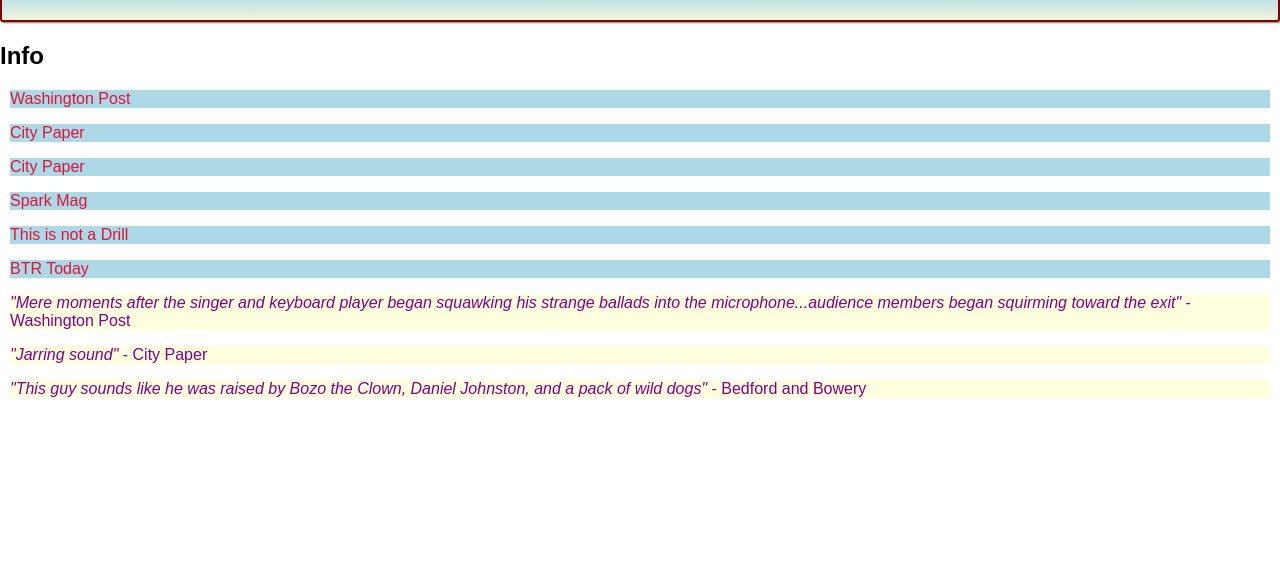
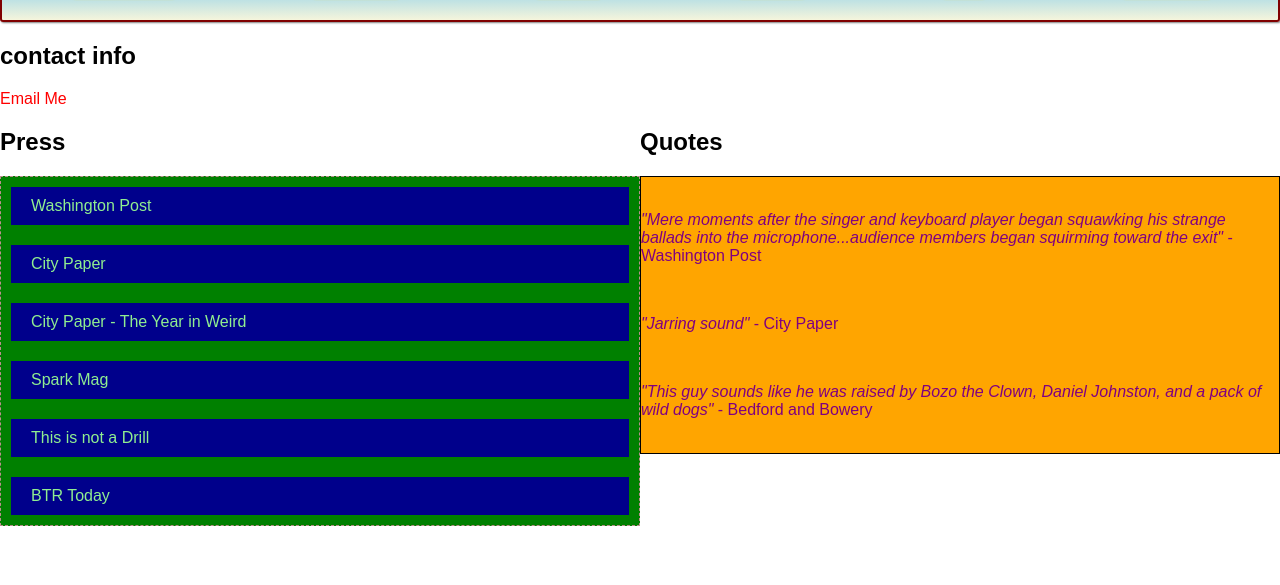
Before and after one commit to peariesol/peariesol, a React app: page /info in a window 1280 px wide. Shown: the part 62-647 px from the top of the page. Built offline with nearby package versions, Linux system fonts and the light colour scheme.

Commit message:
work on info page

```diff
--- a/src/Pages/Info/Info.js
+++ b/src/Pages/Info/Info.js
@@ -3,27 +3,47 @@
 import quotes from '../../Utils/PressQuotes'
 import './Info.css'
 
-const Info = () => {
 const pressLinks = links.map(({ value, text, link }) => (
-		<div key={value} className="pressLinkBox">
+	<span key={value} className="pressLinkBox">
 		<a href={link}>
 			<p className="pressLink">{text}</p>
 		</a>
-		</div>
+	</span>
 ))
+
 const pressQuotes = quotes.map(({ value, quote, outlet }) => (
-		<div key={value} className="pressQuoteBox">
+	<span key={value} className="pressQuoteBox">
 		<p className="pressQuote">
 			<em>{`"${quote}"`}</em>
 			{` - ${outlet}`}
 		</p>
+	</span>
+))
+
+const Info = () => {
+	return (
+		<div className="infoPage">
+			<div className="contactInfo">
+				<h2>contact info</h2>
+
+				<a
+					style={{ color: 'red' }}
+					href="mailto:solpearie@gmail.com?Subject=Hello%20Dolly"
+					target="_top"
+				>
+					Email Me
+				</a>
 			</div>
-	))
-	return (
-		<div>
-			<h2>Info</h2>
-			<div className="PressQuoteContainer">{pressLinks}</div>
-			<div className="PressLinkContainer">{pressQuotes}</div>
+			<div className="pressContainer">
+				<div className="linksContainer">
+					<h2 className="linksHeading">Press</h2>
+					<div className="pressLinks">{pressLinks}</div>
+				</div>
+				<div className="quotesContainer">
+					<h2 className="quotesHeading">Quotes</h2>
+					<div className="pressQuotes">{pressQuotes}</div>
+				</div>
+			</div>
 		</div>
 	)
 }
--- a/src/Pages/Info/Info.scss
+++ b/src/Pages/Info/Info.scss
@@ -1,9 +1,46 @@
-.pressQuoteContaienr {
-	border: 1px solid black;
+.pressContainer {
+	display: flex;
+	flex-direction: row;
+	justify-content: space-between;
 }
 
-.pressLinkContainer {
+.linksContainer,
+.quotesContainer {
+	width: 50%;
+}
+
+.pressLinks {
 	border: 1px dashed rosybrown;
+	background: green;
+	display: flex;
+	flex-direction: column;
+	justify-content: space-around;
+}
+
+.pressLinkBox {
+	margin: 10px;
+	padding: 10px;
+	background: darkblue;
+	animation: colorChange 0.5s linear infinite;
+	animation-play-state: paused;
+}
+
+.pressLink {
+	display: inline;
+	padding: 10px;
+}
+
+.pressLinkBox:hover {
+	cursor: help;
+	animation-play-state: running;
+	p {
+		text-decoration: underline wavy;
+	}
+}
+
+.pressQuotes {
+	border: 1px solid black;
+	background: orange;
 }
 
 .pressQuoteBox {
@@ -11,15 +48,6 @@
 	background: lightyellow;
 }
 
-.pressLinkBox {
-	margin: 10px;
-	background: lightblue;
-}
-
 .pressQuote {
 	color: purple;
 }
-
-.pressLink {
-	color: crimson;
-}
--- a/src/Utils/Press.json
+++ b/src/Utils/Press.json
@@ -16,7 +16,7 @@
 	{
 		"value": "cityPaperYear",
 		"outlet": "City Paper",
-		"text": "City Paper",
+		"text": "City Paper - The Year in Weird",
 		"title": "The Year in Weird",
 		"link": "http://www.washingtoncitypaper.com/arts/music/blog/20847383/the-year-in-weird"
 	},
--- a/src/components/NavBar/NavBar.scss
+++ b/src/components/NavBar/NavBar.scss
@@ -30,7 +30,7 @@
 	height: 24px;
 	color: lightgreen;
 	font-size: 20px;
-	animation: colorChange 0.5s linear infinite;
+	animation: colorChange 1s linear infinite;
 	animation-play-state: paused;
 }
 
@@ -45,12 +45,13 @@
 	font-size: 25px !important;
 	cursor: help;
 	animation-play-state: running;
+	p {
+		text-decoration: underline wavy;
+	}
+	#moreCat {
+		text-decoration: none;
+	}
 }
-
-.navLink p:hover {
-	// cursor: default;
-}
-
 #moreCat {
 	display: block;
 	animation: navDrop 0.5s ease-in infinite forwards;
@@ -58,7 +59,6 @@
 }
 
 #moreCat:hover {
-	font-size: 20px;
 	animation-play-state: running;
 }
 
```
Lines whose indentation alone changed are shown as unchanged.
